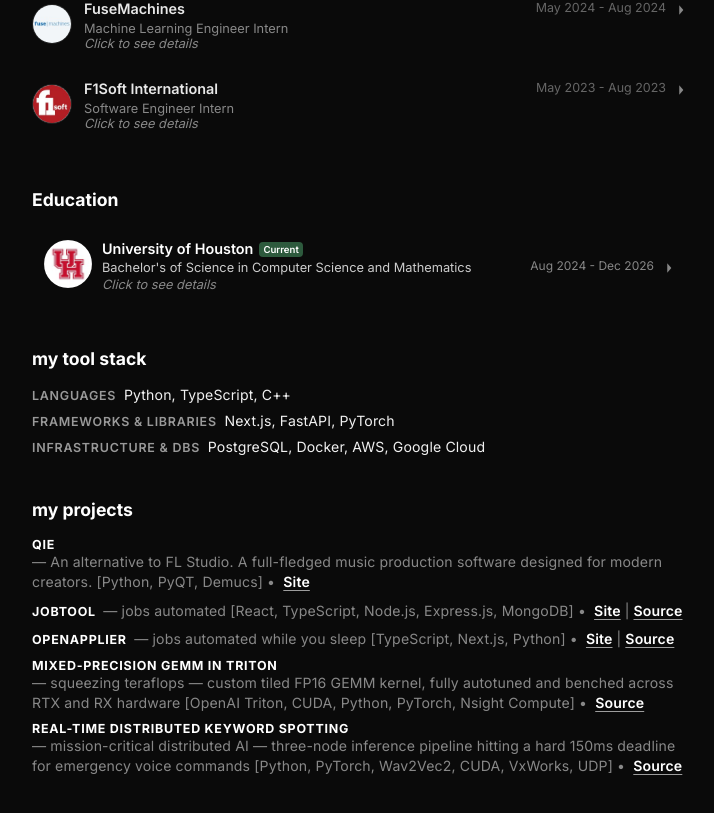
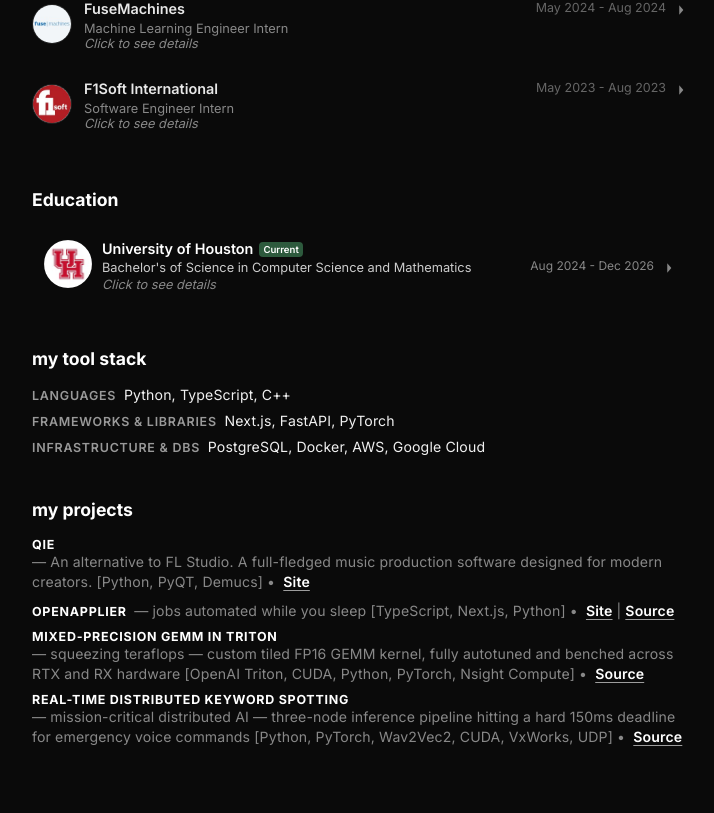
Before and after one commit to armaanamatya/portfolio-site, a React (Vite) app: page / in a window 1280 px wide. Shown: the part 830-1643 px from the top of the page, without its empty margins (280-994 px from the left). Built offline with nearby package versions, Linux system fonts and the light colour scheme.

Commit message:
Remove JobTool from projects

```diff
--- a/src/components/ProjectSlider.tsx
+++ b/src/components/ProjectSlider.tsx
@@ -21,15 +21,6 @@
     image: "/qieimg.png",
     techStack: ['Python', 'PyQT', 'Demucs'],
     liveUrl: "https://diannao.gumroad.com/"
-  },
-  {
-    id: 2,
-    title: "JobTool",
-    description: "jobs automated",
-    image: PLACEHOLDER_IMAGE,
-    techStack: ['React', 'TypeScript', 'Node.js', 'Express.js', 'MongoDB'],
-    liveUrl: "https://openapplier.com/",
-    githubUrl: "https://github.com/armaanamatya/jobtool"
   },
   {
     id: 4,
```
